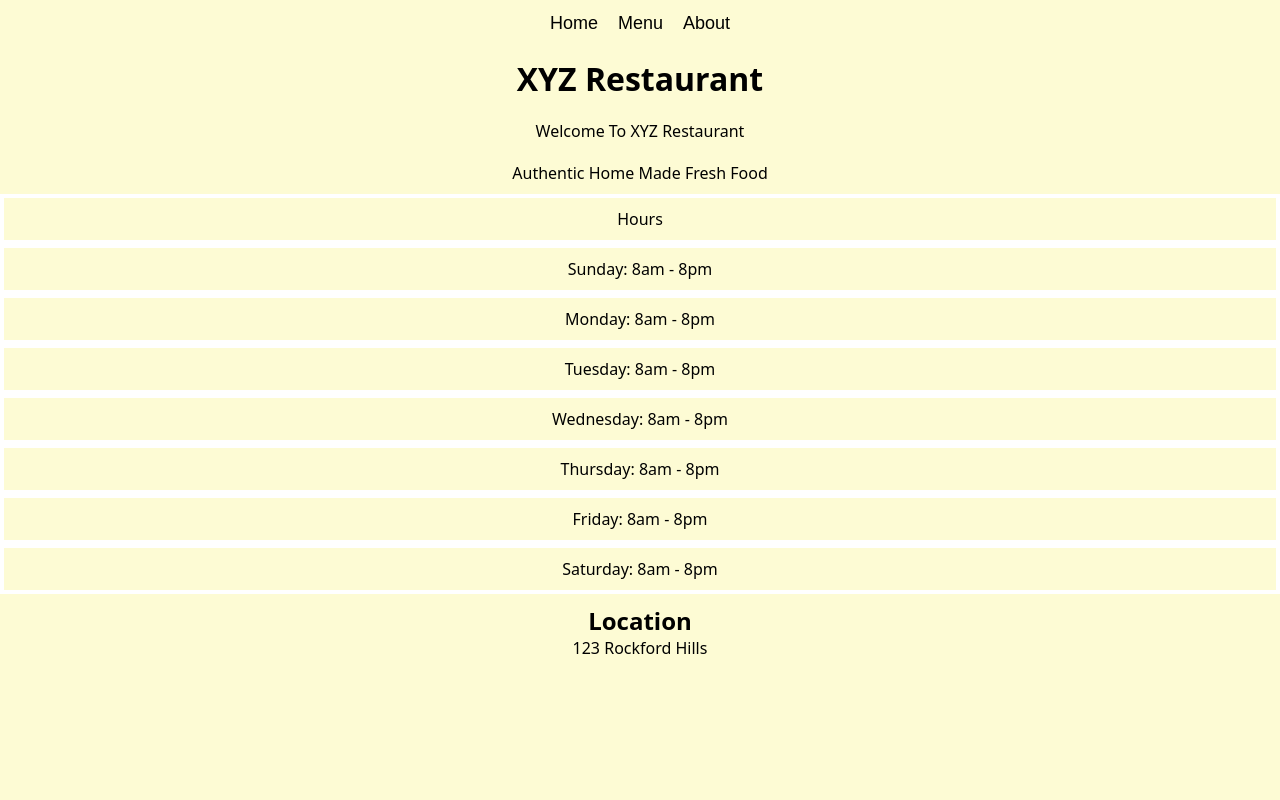
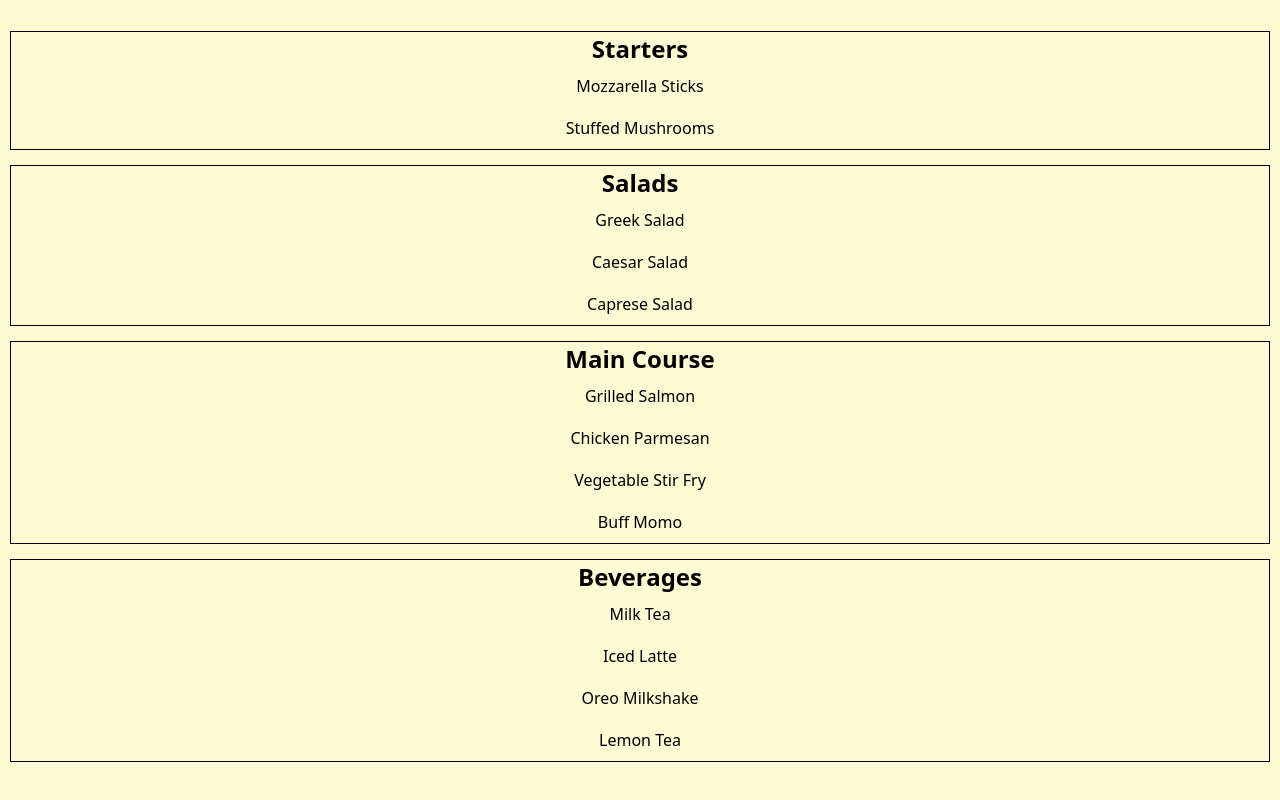
Before and after one commit to AryanShahi33/restaurant-page, a website built with webpack: page src/template.html in a window 1280 px wide. Built offline with nearby package versions, Linux system fonts and the light colour scheme; a web font is replaced by a local one.

Commit message:
Design a menu page

```diff
--- a/src/index.js
+++ b/src/index.js
@@ -1,7 +1,8 @@
-import {navigation,description,location} from "./homePage.js"
+// import {navigation,description,location} from "./homePage.js"
+import {menu,starterContainer,saladContainer,mainCourseC,beverageContainer} from "./menuPage.js"
 import "./styles.css";
 console.log("test");
-let menu = document.querySelector("#menu");
-menu.addEventListener("click", () => {
+let menuButton = document.querySelector("#menu");
+menuButton.addEventListener("click", () => {
     document.querySelector(".content").remove();
 });
--- a/src/menuPage.js
+++ b/src/menuPage.js
@@ -0,0 +1,74 @@
+let menu = document.createElement("div");
+menu.classList = "menu";
+let content = document.querySelector(".content");
+content.appendChild(menu);
+let starterContainer = document.createElement("div");
+starterContainer.classList = "starterContainer";
+menu.appendChild(starterContainer);
+let starterHeader = document.createElement("h2");
+starterHeader.textContent = "Starters";
+starterContainer.appendChild(starterHeader);
+let starters = document.createElement("p");
+starters.textContent = "Garlic Bread";
+starters = document.createElement("p");
+starters.textContent = "Mozzarella Sticks";
+starterContainer.appendChild(starters);
+starters = document.createElement("p");
+starters.textContent = "Stuffed Mushrooms";
+starterContainer.appendChild(starters);
+
+let saladContainer = document.createElement("div");
+saladContainer.classList = "saladContainer";
+let saladHeader = document.createElement("h2");
+saladHeader.textContent = "Salads";
+saladContainer.appendChild(saladHeader);
+menu.appendChild(saladContainer);
+let salads = document.createElement("p");
+salads.textContent = "Greek Salad";
+saladContainer.appendChild(salads);
+salads = document.createElement("p");
+salads.textContent = "Caesar Salad"
+saladContainer.appendChild(salads);
+salads = document.createElement("p");
+salads.textContent = "Caprese Salad"
+saladContainer.appendChild(salads);
+
+let mainCourseC = document.createElement("div");
+mainCourseC.classList = "mainCourseC";
+menu.appendChild(mainCourseC);
+let mainCourseH = document.createElement("h2");
+mainCourseH.textContent = "Main Course";
+mainCourseC.appendChild(mainCourseH);
+let mainCourse = document.createElement("p");
+mainCourse.textContent = "Grilled Salmon";
+mainCourseC.appendChild(mainCourse);
+mainCourse = document.createElement("p");
+mainCourse.textContent = "Chicken Parmesan";
+mainCourseC.appendChild(mainCourse);
+mainCourse = document.createElement("p");
+mainCourse.textContent = "Vegetable Stir Fry";
+mainCourseC.appendChild(mainCourse);
+mainCourse = document.createElement("p");
+mainCourse.textContent = "Buff Momo";
+mainCourseC.appendChild(mainCourse);
+
+let beverageContainer = document.createElement("div");
+beverageContainer.classList = "beverageContainer";
+menu.appendChild(beverageContainer);
+let beverageHeader = document.createElement("h2");
+beverageHeader.textContent = "Beverages";
+beverageContainer.appendChild(beverageHeader);
+let beverage = document.createElement("p");
+beverage.textContent = "Milk Tea";
+beverageContainer.appendChild(beverage);
+beverage = document.createElement("p");
+beverage.textContent = "Iced Latte";
+beverageContainer.appendChild(beverage);
+beverage = document.createElement("p");
+beverage.textContent = "Oreo Milkshake";
+beverageContainer.appendChild(beverage);
+beverage = document.createElement("p");
+beverage.textContent = "Lemon Tea";
+beverageContainer.appendChild(beverage);
+
+export {menu,starterContainer,saladContainer,mainCourseC,beverageContainer};
--- a/src/styles.css
+++ b/src/styles.css
@@ -72,3 +72,22 @@ button {
     padding: 10px;
     font-size: 18px;
 }
+
+.starterContainer,
+.saladContainer,
+.mainCourseC,
+.beverageContainer {
+    margin-top: 15px;
+    margin-bottom: 15px;
+    border: 1px solid black;
+}
+
+h2 {
+    display: flex;
+    align-items: center;
+    justify-content: center;
+}
+
+.menu {
+    padding: 10px;
+}
```
